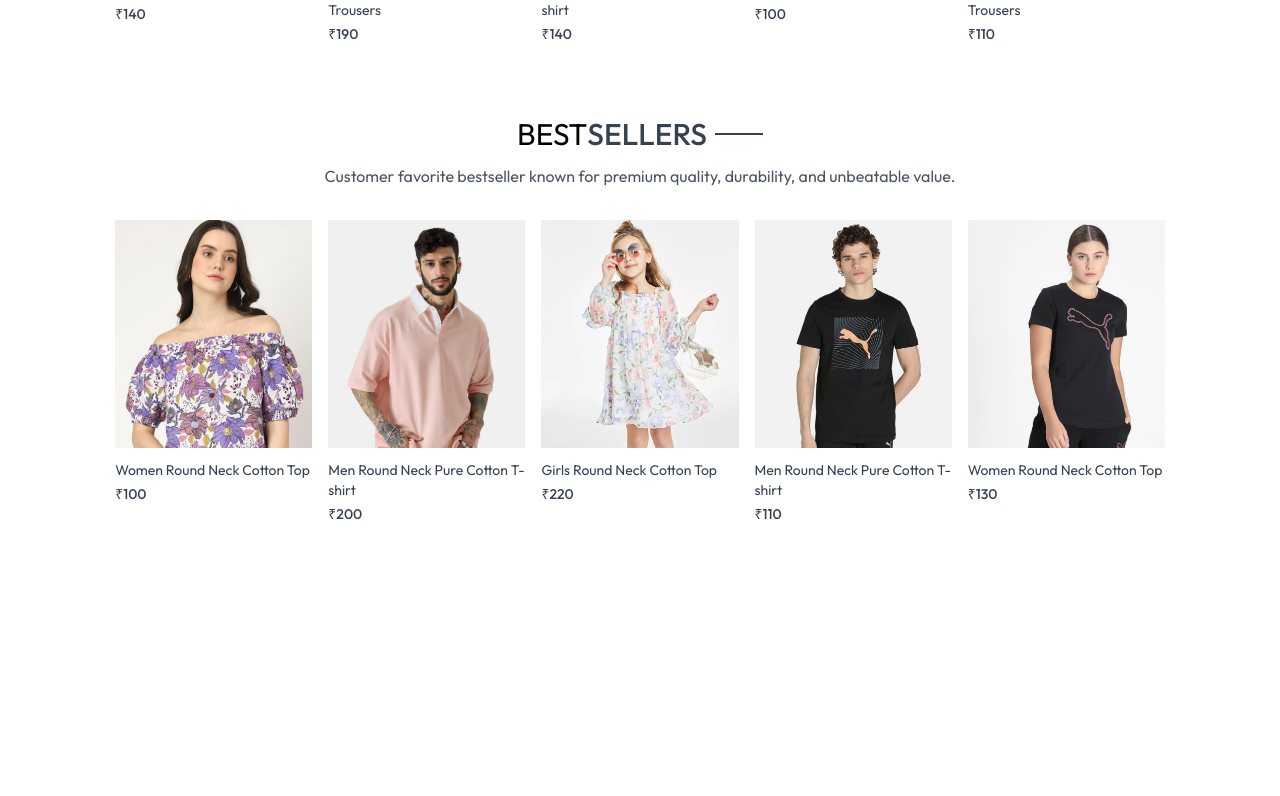
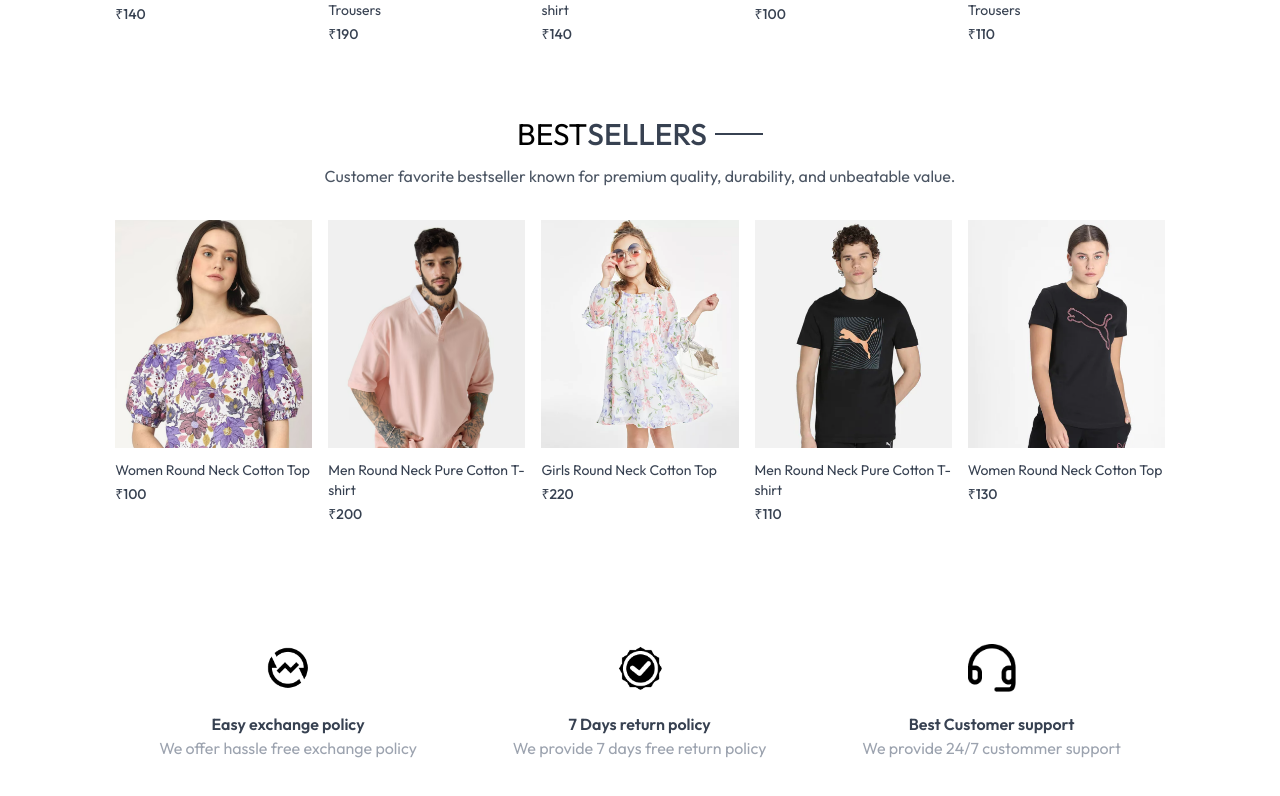
Before and after one commit to Akash-060206/Ekart, a React (Vite) app in the folder frontend/: page / in a window 1280 px wide. Shown: the part 1175-1971 px from the top of the page. Before the commit the page ends 1739 px from the top, so only its background shows below. Built offline with nearby package versions, Linux system fonts and the light colour scheme.

Commit message:
OurPolicy Component is added

```diff
--- /dev/null
+++ b/frontend/src/components/OurPolicy.jsx
@@ -0,0 +1,26 @@
+import React from 'react'
+import { assets } from '../assets/assets'
+
+const OurPolicy = () => {
+  return (
+     <div className='flex flex-col sm:flex-row justify-around gap-12 sm:gap-2 text-center py-20 text-xs sm:text-sm md:text-base text-gray-700'>
+        <div>
+            <img src={assets.exchange_icon} className="w-12 m-auto mb-5" alt="" />
+            <p className="font-semibold">Easy exchange policy</p>
+            <p className="text-gray-400">We offer hassle free exchange policy</p>
+        </div>
+        <div>
+            <img src={assets.quality_icon} className="w-12 m-auto mb-5" alt="" />
+            <p className="font-semibold">7 Days return policy</p>
+            <p className="text-gray-400">We provide 7 days free return policy</p>
+        </div>
+        <div>
+            <img src={assets.support_img} className="w-12 m-auto mb-5" alt="" />
+            <p className="font-semibold">Best Customer support</p>
+            <p className="text-gray-400">We provide 24/7 custommer support</p>
+        </div>
+    </div>
+  )
+}
+
+export default OurPolicy
--- a/frontend/src/components/ProductItem.jsx
+++ b/frontend/src/components/ProductItem.jsx
@@ -15,6 +15,7 @@
             </div>
         </Link>
     )
+
 }
 
 export default ProductItem
--- a/frontend/src/pages/Home.jsx
+++ b/frontend/src/pages/Home.jsx
@@ -2,6 +2,7 @@
 import Hero from '../components/Hero'
 import LatestCollection from '../components/LatestCollection'
 import BestSeller from '../components/BestSeller'
+import OurPolicy from '../components/OurPolicy'
 
 const Home = () => {
   return (
@@ -9,6 +10,7 @@
       <Hero/>
       <LatestCollection/>
       <BestSeller/>
+      <OurPolicy/>
     </div>
   )
 }
```
